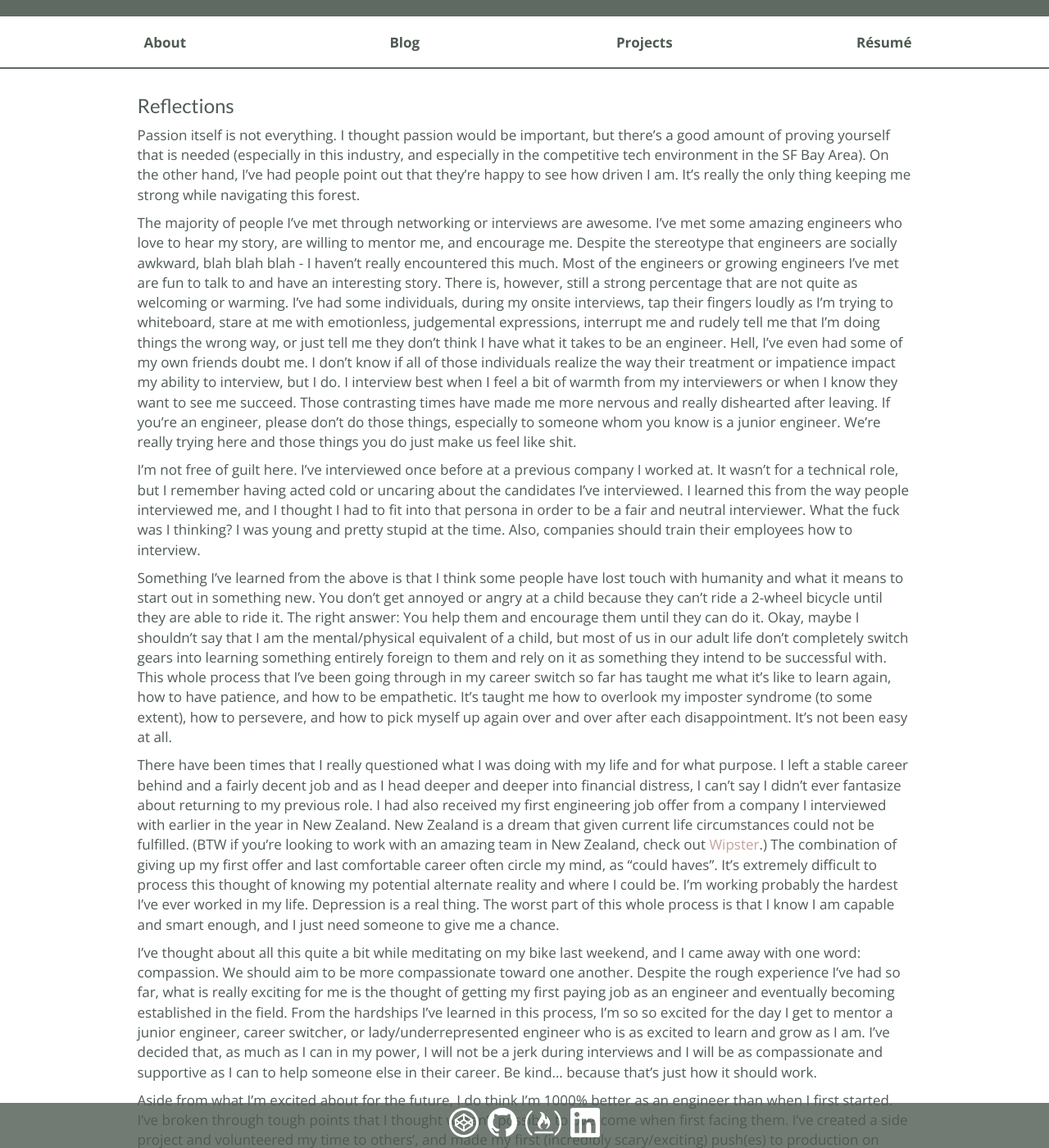
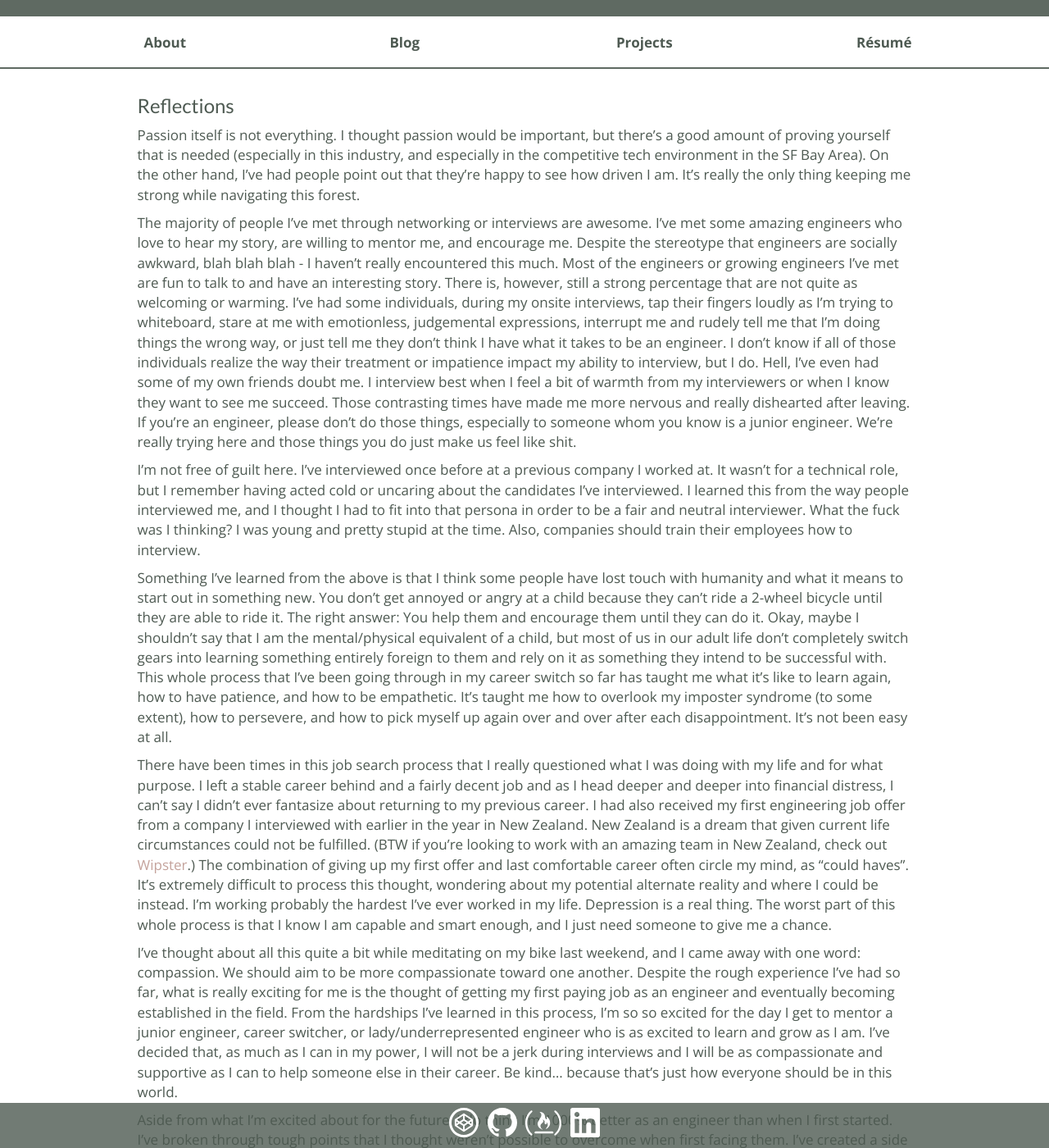
Before and after one commit to jttyeung/jttyeung.github.io, a Jekyll site: the page built from _posts/2017-10-02-update-on-my-journey.md, in a window 1280 px wide and 1400 px high, scrolled down 588 px. Shown: the whole window at 82% size. Built offline with Jekyll 4.4.1, drawn with Linux system fonts in a browser that asks for light colours; nearby versions of some CDN libraries; comment, search, counter and statistics services are not loaded.

Commit message:
edit grammar

```diff
--- a/_posts/2017-10-02-update-on-my-journey.md
+++ b/_posts/2017-10-02-update-on-my-journey.md
@@ -18,15 +18,15 @@ Last weekend, I went on a 123-mile bicycle ride with the [Buddhist Bicycle Pilgi
 
 Passion itself is not everything. I thought passion would be important, but there's a good amount of proving yourself that is needed (especially in this industry, and especially in the competitive tech environment in the SF Bay Area). On the other hand, I've had people point out that they're happy to see how driven I am. It's really the only thing keeping me strong while navigating this forest.
 
-The majority of people I've met through networking or interviews are awesome. I've met some amazing engineers who love to hear my story, are willing to mentor me, and encourage me. Despite the stereotype that engineers are socially awkward, blah blah blah - I haven't really encountered this much. Most of the engineers or growing engineers I've met are fun to talk to and have an interesting story. There is, however, still a strong percentage that are not quite as welcoming or warming. I've had some individuals, during my onsite interviews, tap their fingers loudly as I'm trying to whiteboard, stare at me with emotionless, judgemental expressions, interrupt me and rudely tell me that I'm doing things the wrong way, or just tell me they don't think I have what it takes to be an engineer. Hell, I've even had some of my own friends doubt me. I don't know if all of those individuals realize the way their treatment or impatience impact my ability to interview, but I do. I interview best when I feel a bit of warmth from my interviewers or when I know they want to see me succeed. Those contrasting times have made me more nervous and really dishearted after leaving. If you're an engineer, please don't do those things, especially to someone whom you know is a junior engineer. We're really trying here and those things you do just make us feel like shit.
+The majority of people I've met through networking or interviews are awesome. I've met some amazing engineers who love to hear my story, are willing to mentor me, and encourage me. Despite the stereotype that engineers are socially awkward, blah blah blah - I haven't really encountered this much. Most of the engineers or growing engineers I've met are fun to talk to and have an interesting story. There is, however, still a strong percentage that are not quite as welcoming or warming. I've had some individuals, during my onsite interviews, tap their fingers loudly as I'm trying to whiteboard, stare at me with emotionless, judgemental expressions, interrupt me and rudely tell me that I'm doing things the wrong way, or just tell me they don't think I have what it takes to be an engineer. I don't know if all of those individuals realize the way their treatment or impatience impact my ability to interview, but I do. Hell, I've even had some of my own friends doubt me. I interview best when I feel a bit of warmth from my interviewers or when I know they want to see me succeed. Those contrasting times have made me more nervous and really dishearted after leaving. If you're an engineer, please don't do those things, especially to someone whom you know is a junior engineer. We're really trying here and those things you do just make us feel like shit.
 
 I'm not free of guilt here. I've interviewed once before at a previous company I worked at. It wasn't for a technical role, but I remember having acted cold or uncaring about the candidates I've interviewed. I learned this from the way people interviewed me, and I thought I had to fit into that persona in order to be a fair and neutral interviewer. What the fuck was I thinking? I was young and pretty stupid at the time. Also, companies should train their employees how to interview.
 
 Something I've learned from the above is that I think some people have lost touch with humanity and what it means to start out in something new. You don't get annoyed or angry at a child because they can't ride a 2-wheel bicycle until they are able to ride it. The right answer: You help them and encourage them until they can do it. Okay, maybe I shouldn't say that I am the mental/physical equivalent of a child, but most of us in our adult life don't completely switch gears into learning something entirely foreign to them and rely on it as something they intend to be successful with. This whole process that I've been going through in my career switch so far has taught me what it's like to learn again, how to have patience, and how to be empathetic. It's taught me how to overlook my imposter syndrome (to some extent), how to persevere, and how to pick myself up again over and over after each disappointment. It's not been easy at all.
 
-There have been times that I really questioned what I was doing with my life and for what purpose. I left a stable career behind and a fairly decent job and as I head deeper and deeper into financial distress, I can't say I didn't ever fantasize about returning to my previous role. I had also received my first engineering job offer from a company I interviewed with earlier in the year in New Zealand. New Zealand is a dream that given current life circumstances could not be fulfilled. (BTW if you're looking to work with an amazing team in New Zealand, check out [Wipster][wipster].) The combination of giving up my first offer and last comfortable career often circle my mind, as "could haves". It's extremely difficult to process this thought of knowing my potential alternate reality and where I could be. I'm working probably the hardest I've ever worked in my life. Depression is a real thing. The worst part of this whole process is that I know I am capable and smart enough, and I just need someone to give me a chance.
+There have been times in this job search process that I really questioned what I was doing with my life and for what purpose. I left a stable career behind and a fairly decent job and as I head deeper and deeper into financial distress, I can't say I didn't ever fantasize about returning to my previous career. I had also received my first engineering job offer from a company I interviewed with earlier in the year in New Zealand. New Zealand is a dream that given current life circumstances could not be fulfilled. (BTW if you're looking to work with an amazing team in New Zealand, check out [Wipster][wipster].) The combination of giving up my first offer and last comfortable career often circle my mind, as "could haves". It's extremely difficult to process this thought, wondering about my potential alternate reality and where I could be instead. I'm working probably the hardest I've ever worked in my life. Depression is a real thing. The worst part of this whole process is that I know I am capable and smart enough, and I just need someone to give me a chance.
 
-I've thought about all this quite a bit while meditating on my bike last weekend, and I came away with one word: compassion. We should aim to be more compassionate toward one another. Despite the rough experience I've had so far, what is really exciting for me is the thought of getting my first paying job as an engineer and eventually becoming established in the field. From the hardships I've learned in this process, I'm so so excited for the day I get to mentor a junior engineer, career switcher, or lady/underrepresented engineer who is as excited to learn and grow as I am. I've decided that, as much as I can in my power, I will not be a jerk during interviews and I will be as compassionate and supportive as I can to help someone else in their career. Be kind... because that's just how it should work.
+I've thought about all this quite a bit while meditating on my bike last weekend, and I came away with one word: compassion. We should aim to be more compassionate toward one another. Despite the rough experience I've had so far, what is really exciting for me is the thought of getting my first paying job as an engineer and eventually becoming established in the field. From the hardships I've learned in this process, I'm so so excited for the day I get to mentor a junior engineer, career switcher, or lady/underrepresented engineer who is as excited to learn and grow as I am. I've decided that, as much as I can in my power, I will not be a jerk during interviews and I will be as compassionate and supportive as I can to help someone else in their career. Be kind... because that's just how everyone should be in this world.
 
 Aside from what I'm excited about for the future, I do think I'm 1000% better as an engineer than when I first started. I've broken through tough points that I thought weren't possible to overcome when first facing them. I've created a side project and volunteered my time to others', and made my first (incredibly scary/exciting) push(es) to production on other public/private sources of code besides my own. I've been teaching myself new topics constantly, and there's no end in sight - which I'm incredibly excited about. I'm looking forward to getting to a point of [flow][flow] in my growing career. I am an engineer, I want to work alongside those that share my passion and energy, and I'm ready to build things together.
 
```
